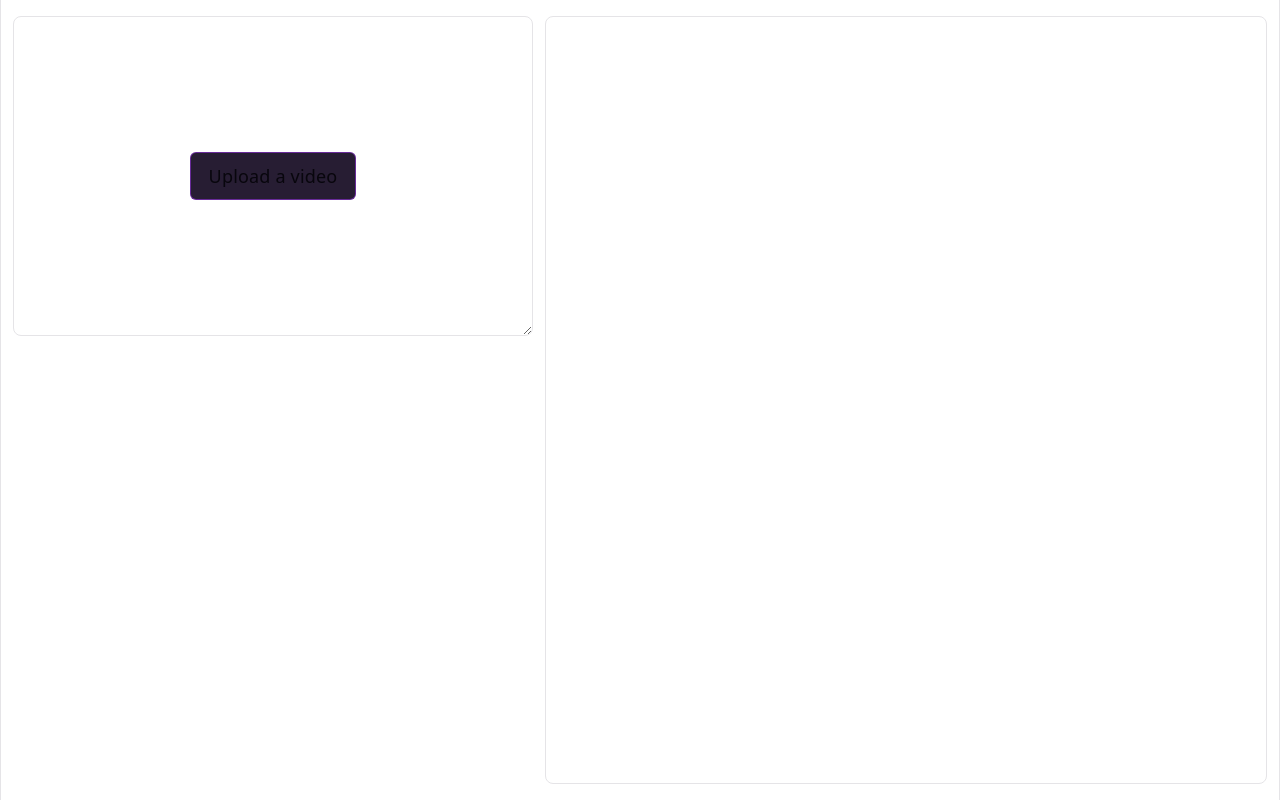
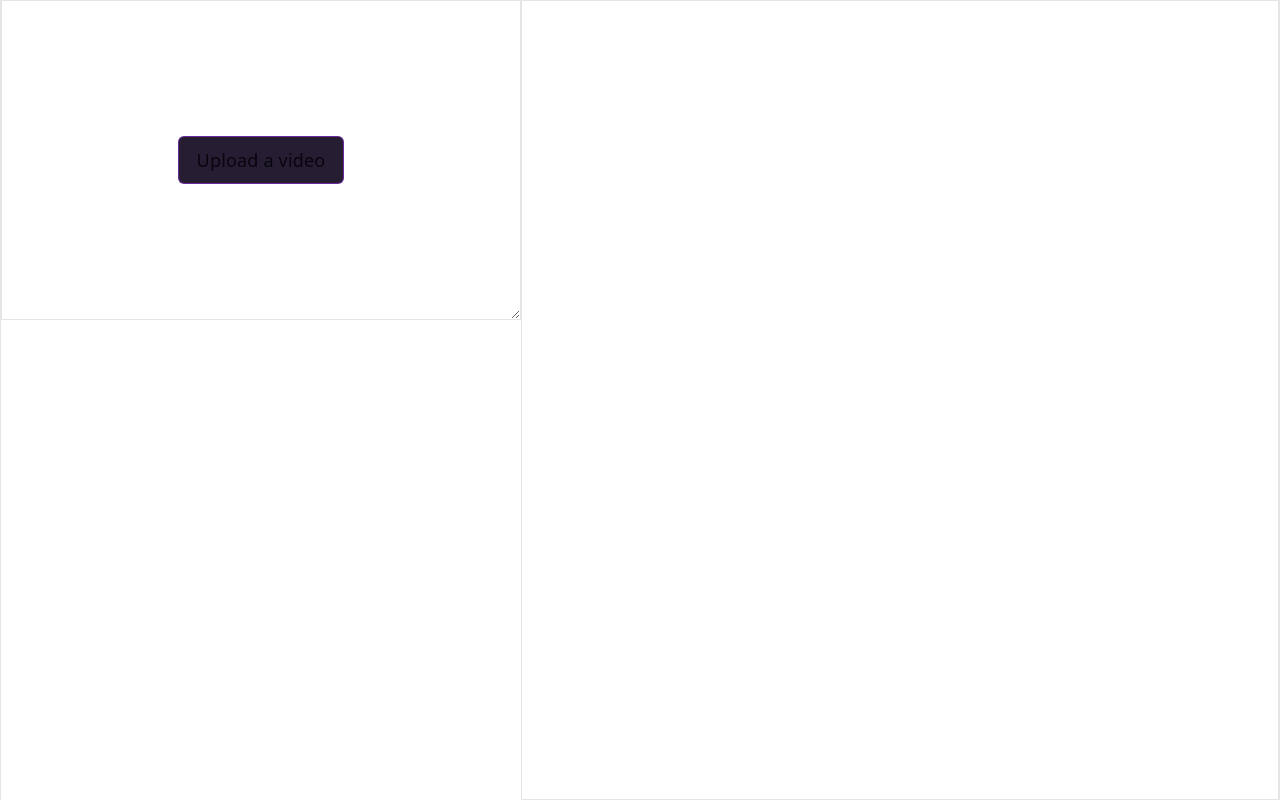
Before and after one commit to malnormalulo/subtitle-editor, a React (Vite) app: page / in a window 1280 px wide. Built offline with nearby package versions, Linux system fonts and the light colour scheme.

Commit message:
adjusted styles a bit

```diff
--- a/src/App.css
+++ b/src/App.css
@@ -4,8 +4,8 @@
   flex-direction: row;
   align-items: stretch;
   min-height: 0;
-  padding: 16px 12px;
-  gap: 12px;
+  padding: 0px;
+  gap: 0px;
   box-sizing: border-box;
 
   @media (max-width: 720px) {
--- a/src/components/SubtitleLine.css
+++ b/src/components/SubtitleLine.css
@@ -6,8 +6,7 @@
   gap: 8px 16px;
 
   padding: 10px 12px;
-  border: 1px solid var(--border);
-  border-radius: 6px;
+  border-bottom: 1px solid var(--border);
 }
 
 .subtitle-line-times,
--- a/src/components/SubtitlesFeed.css
+++ b/src/components/SubtitlesFeed.css
@@ -5,26 +5,22 @@
 
   display: flex;
   flex-direction: column;
-  gap: 8px;
+  gap: 0;
 
   border: 1px solid var(--border);
-  border-radius: 8px;
   box-sizing: border-box;
-  padding: 16px;
   text-align: start;
 }
 
 #actions-bar {
   position: sticky;
-  top: -16px;
   z-index: 1;
 
   display: flex;
   align-items: center;
   gap: 8px;
 
-  margin: -16px -16px 0;
-  padding: 16px 16px 8px;
+  padding: 8px;
   border-bottom: 1px solid var(--border);
   background: var(--bg);
   font-size: 0.85em;
--- a/src/components/Video.css
+++ b/src/components/Video.css
@@ -6,13 +6,12 @@
   height: 320px;
   min-width: 220px;
   min-height: 140px;
-  max-width: 100%;
+  max-width: 70%;
 
   resize: both;
   overflow: hidden;
 
   border: 1px solid var(--border);
-  border-radius: 8px;
   background: repeating-linear-gradient(
           -55deg,
           var(--dashed-bg-1),
@@ -26,9 +25,9 @@
   align-items: center;
 
   @media (max-width: 720px) {
+    max-width: 100%;
     align-self: stretch;
     width: 100%;
-    resize: vertical;
   }
 }
 
```
